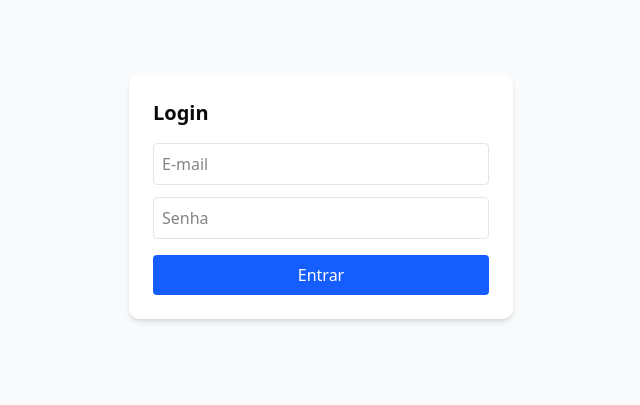
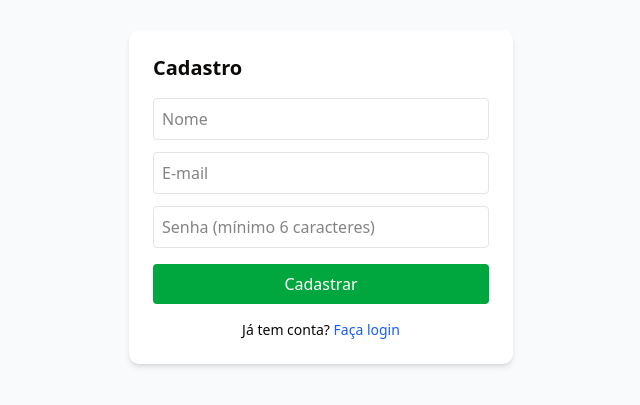
Before and after one commit to IgoorOliveira/Transcriptor-audio, a React (Vite) app: page /register in a window 1280 px wide. Before the commit this address led to /login. Shown: the part 203-608 px from the top of the page, without its empty margins (319-959 px from the left). Built offline with nearby package versions, Linux system fonts and the light colour scheme.

Commit message:
adjusting user login

```diff
--- a/src/components/pages/loginPage.tsx
+++ b/src/components/pages/loginPage.tsx
@@ -1,5 +1,6 @@
 import { useState } from "react";
 import { useAuth } from "../../hooks/useAuth";
+import { Link } from "react-router-dom"
 
 export default function LoginPage() {
   const { signIn, signingIn } = useAuth();
@@ -51,6 +52,13 @@ export default function LoginPage() {
         >
           {signingIn ? "Entrando..." : "Entrar"}
         </button>
+
+        <p className="mt-4 text-sm text-center">
+            Não tem conta?{" "}
+          <Link to="/register" className="text-green-600 hover:underline">
+            Cadastre-se
+          </Link>
+       </p>
       </form>
     </div>
   );
--- /dev/null
+++ b/src/components/pages/registerPage.tsx
@@ -0,0 +1,84 @@
+import { useState } from "react";
+import { useNavigate, Link } from "react-router-dom";
+import { api } from "../../lib/api";
+
+export default function RegisterPage() {
+  const [name, setName] = useState("");
+  const [email, setEmail] = useState("");
+  const [password, setPassword] = useState("");
+  const [error, setError] = useState("");
+  const [loading, setLoading] = useState(false);
+  const navigate = useNavigate();
+
+  async function handleRegister(e: React.FormEvent) {
+    e.preventDefault();
+    setError("");
+    setLoading(true);
+
+    try {
+      await api.post("/users", { name, email, password });
+      navigate("/login", { replace: true });
+    } catch (err: any) {
+      setError(
+        err.response?.data?.error || "Erro ao cadastrar. Tente novamente."
+      );
+    } finally {
+      setLoading(false);
+    }
+  }
+
+  return (
+    <div className="flex items-center justify-center min-h-screen bg-gray-50">
+      <form
+        onSubmit={handleRegister}
+        className="w-full max-w-sm bg-white p-6 rounded-lg shadow-md"
+      >
+        <h2 className="text-xl font-semibold mb-4">Cadastro</h2>
+        {error && <p className="text-red-500 mb-2">{error}</p>}
+
+        <input
+          type="text"
+          placeholder="Nome"
+          value={name}
+          onChange={(e) => setName(e.target.value)}
+          className="w-full mb-3 p-2 border rounded"
+          required
+        />
+
+        <input
+          type="email"
+          placeholder="E-mail"
+          value={email}
+          onChange={(e) => setEmail(e.target.value)}
+          className="w-full mb-3 p-2 border rounded"
+          required
+        />
+
+        <input
+          type="password"
+          placeholder="Senha (mínimo 6 caracteres)"
+          value={password}
+          onChange={(e) => setPassword(e.target.value)}
+          className="w-full mb-4 p-2 border rounded"
+          minLength={6}
+          required
+        />
+
+        <button
+          type="submit"
+          disabled={loading}
+          className="w-full py-2 bg-green-600 text-white rounded hover:bg-green-700 disabled:opacity-50"
+        >
+          {loading ? "Cadastrando..." : "Cadastrar"}
+        </button>
+
+        <p className="mt-4 text-sm text-center">
+          Já tem conta?{" "}
+          <Link to="/login" className="text-blue-600 hover:underline">
+            Faça login
+          </Link>
+        </p>
+      </form>
+    </div>
+  );
+}
--- a/src/components/player/UploadVideo.tsx
+++ b/src/components/player/UploadVideo.tsx
@@ -1,10 +1,26 @@
 import { UploadIcon, VideoIcon, X } from "lucide-react";
 import { useDropzone } from "react-dropzone";
 import { useState, useCallback } from "react";
+import axios from "axios";
+import { useTranscriptionStore } from "../../store/transcriptionStore";
 
 export function UploadVideo() {
   const [preview, setPreview] = useState<string | null>(null);
   const [file, setFile] = useState<File | null>(null);
+  const { setTranscript } = useTranscriptionStore();
+
+  const handleTranscribe = async () => {
+    if (!file) return;
+    const form = new FormData();
+    form.append('file', file);
+    const resp = await axios.post('/transcribe', form, {
+      headers: form.getHeaders?.(),
+      responseType: 'json'
+    });
+    const segments: { time: string; text: string }[] = resp.data;
+    setTranscript(segments);
+    await axios.post('/history', { segments });
+  };
 
   const onDrop = useCallback((acceptedFiles: File[]) => {
     const selectedFile = acceptedFiles[0];
@@ -125,6 +141,17 @@ export function UploadVideo() {
           </>
         )}
       </div>
+
+      {file && (
+        <div className="w-full flex justify-center mt-4">
+          <button
+            onClick={handleTranscribe}
+            className="px-6 py-2 rounded-lg bg-primary text-white hover:bg-primary/90 transition-colors"
+          >
+            Transcrever
+          </button>
+        </div>
+      )}
     </div>
   );
 }
--- a/src/components/transcript/TranscriptionViewer.tsx
+++ b/src/components/transcript/TranscriptionViewer.tsx
@@ -6,9 +6,13 @@ import { Summarization } from "./Summarization";
 import { SearchBar } from "./SearchBar";
 import { useTranscription } from "../../hooks/useTranscription";
 import { FileText, Sparkles, Bookmark } from "lucide-react";
+import { useTranscriptionStore } from "../../store/transcriptionStore"
 
 export const TranscriptionViewer: FC = () => {
+  const { transcript } = useTranscriptionStore();
   const { activeTab, setActiveTab } = useTranscription();
+
+  if (!transcript || transcript.length === 0) return null;
 
   return (
     <Tabs value={activeTab} onValueChange={setActiveTab} className="w-full">
--- a/src/main.tsx
+++ b/src/main.tsx
@@ -6,6 +6,7 @@ import LoginPage from "./components/pages/loginPage";
 import { AuthProvider } from "./hooks/useAuth";
 import { ProtectedRoute } from "./components/layout/protectedRoutes";
 import "./index.css";
+import RegisterPage from "./components/pages/registerPage";
 
 ReactDOM.createRoot(document.getElementById("root")!).render(
   <React.StrictMode>
@@ -13,6 +14,7 @@ ReactDOM.createRoot(document.getElementById("root")!).render(
       <BrowserRouter>
         <Routes>
           <Route path="/login" element={<LoginPage />} />
+          <Route path="/register" element={<RegisterPage />} />
 
           <Route
             path="/*"
```
